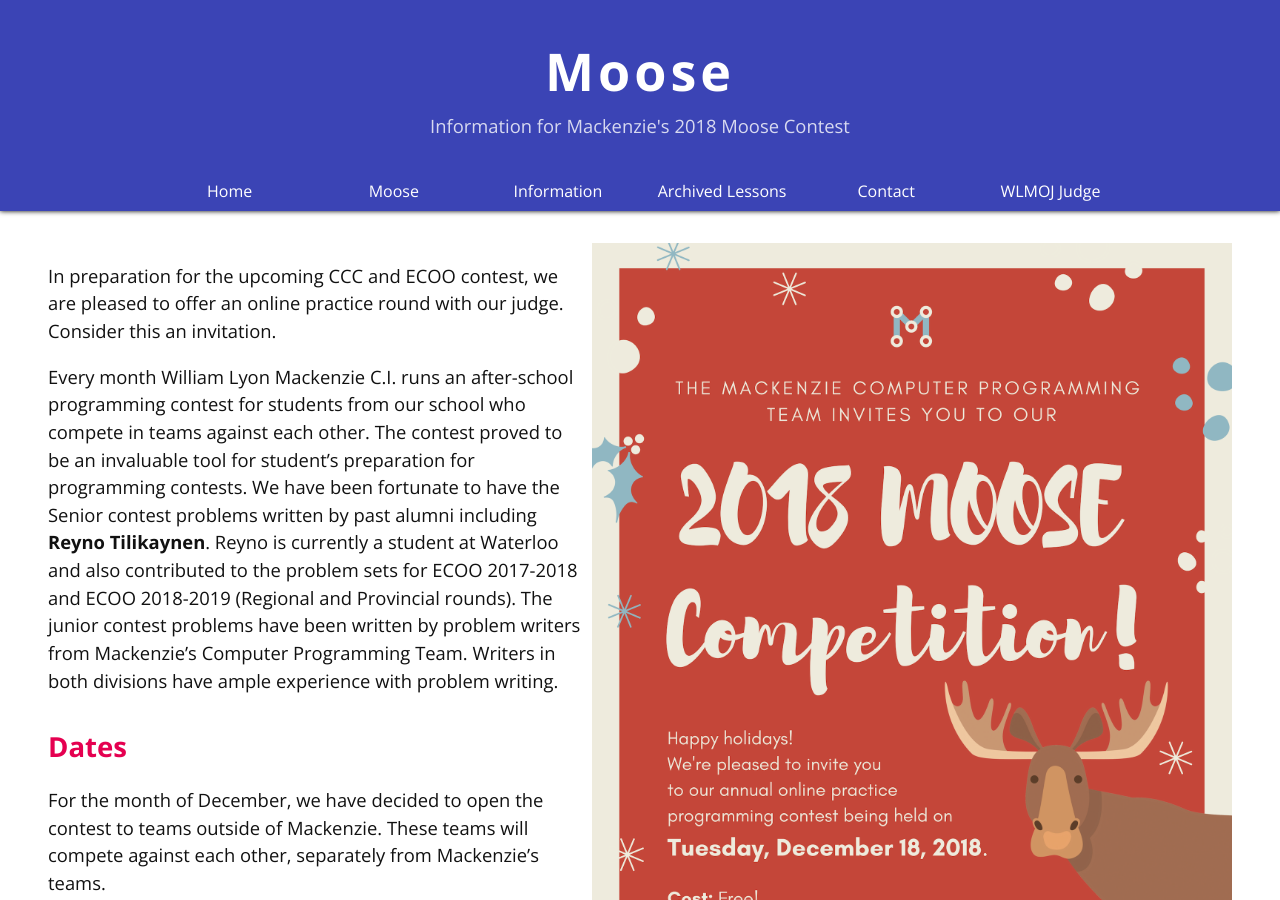
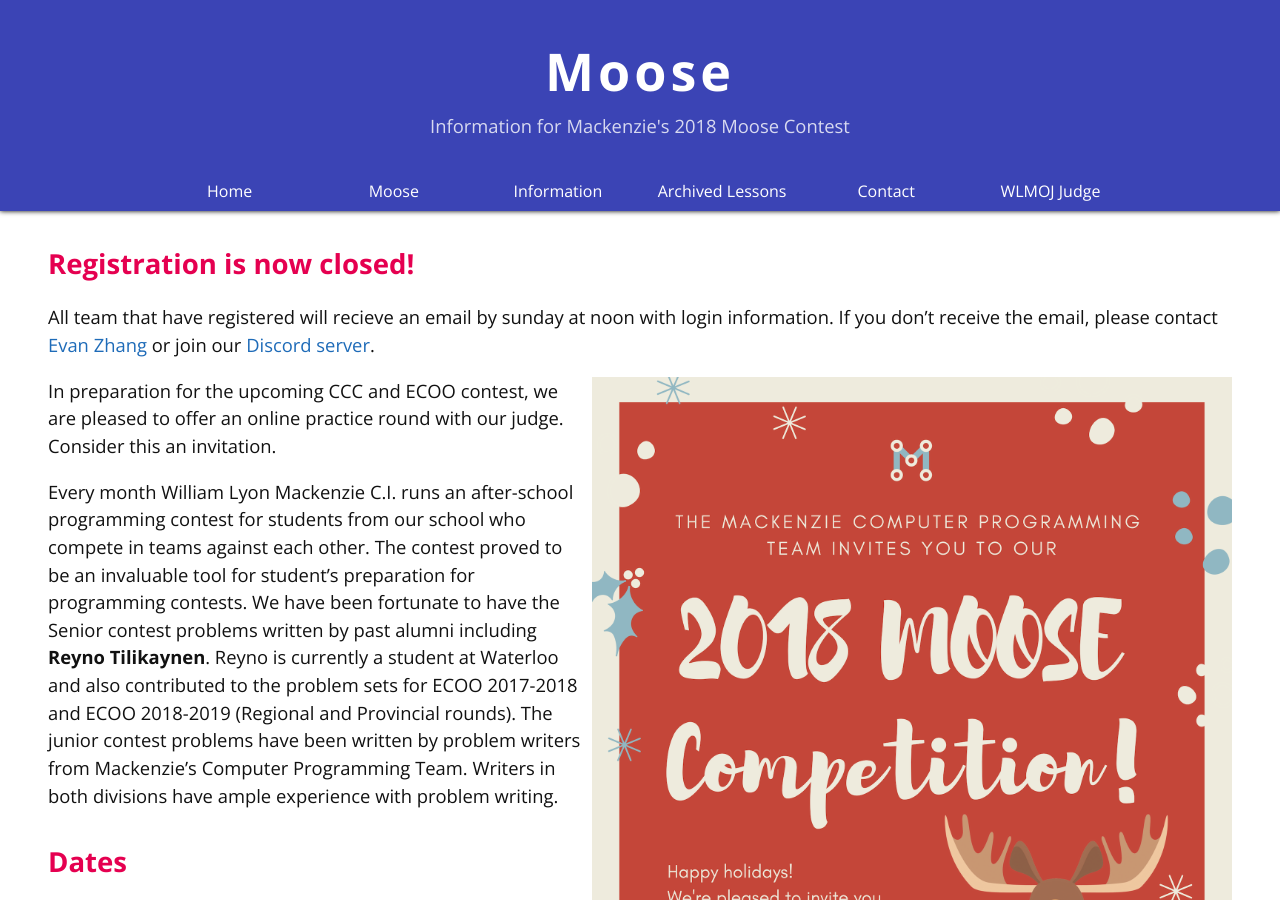
Before and after one commit to mcpt/mcpt.github.io, a Jekyll site: the page built from moose.md, in a window 1280 px wide and 900 px high. Built offline with Jekyll 4.4.1, drawn with Linux system fonts in a browser that asks for light colours; formulas are drawn with MathJax 3; some of the changed text lies outside the part shown.

Commit message:
Close registration.

```diff
--- a/moose.md
+++ b/moose.md
@@ -4,6 +4,10 @@ title: Moose
 description: Information for Mackenzie's 2018 Moose Contest
 permalink: /moose/
 ---
+## Registration is now closed!
+All team that have registered will recieve an email by sunday at noon with login information. If you don't receive the email, please contact [Evan Zhang](mailto:evan.zhang@student.tdsb.on.ca) or join our [Discord server](https://discord.gg/aQy9RmA).
+
+
 <img src="/assets/cpt/ads/MOOSE_Poster_New_2.png" style="width: 50vw; float: right; margin-left: 10px; margin-bottom: 10px; min-width: 400px;"/>
 
 In preparation for the upcoming CCC and ECOO contest, we are pleased to offer an online practice round with our judge. Consider this an invitation.
@@ -59,4 +63,4 @@ Scoring happens as follows:
 
 ## Registration Form
 
-<iframe src="https://docs.google.com/forms/d/e/1FAIpQLSdzS2OTaePGJ8Re4-WR7MJ0p1jdIludjmIb8pI0wDxi94TrJA/viewform?embedded=true" width="640" height="980" frameborder="0" marginheight="0" marginwidth="0" style="display:block; margin-left:auto; margin-right:auto;">Loading...</iframe>
+Registration is now closed.
```
